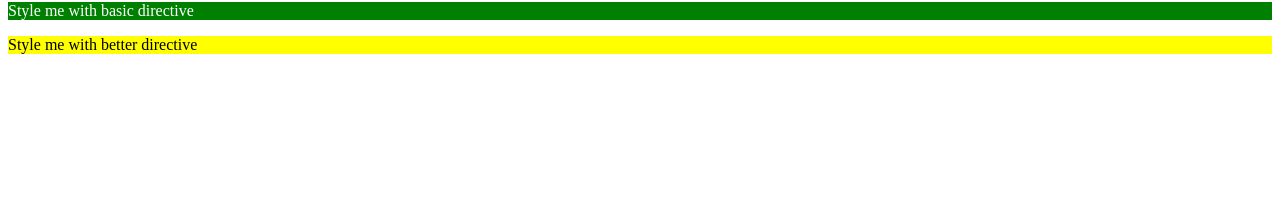
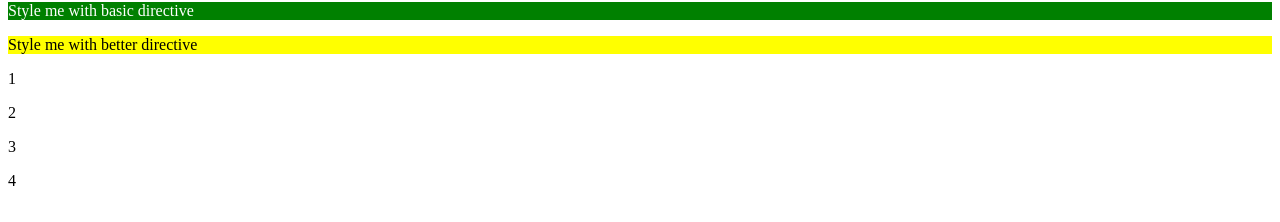
Before and after one commit to sujupa/advanced-angular, an Angular app: page / in a window 1280 px wide. Shown: the part 258-480 px from the top of the page. Built offline with nearby package versions, Linux system fonts and the light colour scheme.

Commit message:
updated notes

```diff
--- a/src/app/app.component.html
+++ b/src/app/app.component.html
@@ -13,3 +13,8 @@ School Name: {{schoolName}}
 
 <p appBasicHighlight>Style me with basic directive</p>
 <p appBetterHighlight [defaultColor]="'yellow'" [highlightColor]="'red'">Style me with better directive</p>
+
+<!-- Custom Structural Directive, checks for false statements -->
+<div *appUnless="arrayNumbers.length < 0">
+  <p *ngFor="let no of arrayNumbers">{{no}}</p>
+</div>
--- a/src/app/app.component.ts
+++ b/src/app/app.component.ts
@@ -11,6 +11,8 @@ export class AppComponent implements OnInit {
   lastName: string;
   schoolName: string;
 
+  arrayNumbers = [1, 2, 3, 4];
+
   ngOnInit(): void {
     this.firstName = "Sujay";
     this.lastName = "Patil";
--- a/src/app/app.module.ts
+++ b/src/app/app.module.ts
@@ -5,13 +5,15 @@ import { AppComponent } from './app.component';
 import { TestComponent } from './test/test.component';
 import { BasicHighlightDirective } from './basic-highlight/basic-highlight.directive';
 import { BetterHighlightDirective } from './better-highlight/better-highlight.directive';
+import { UnlessDirective } from './unless.directive';
 
 @NgModule({
   declarations: [
     AppComponent,
     TestComponent,
     BasicHighlightDirective,
-    BetterHighlightDirective
+    BetterHighlightDirective,
+    UnlessDirective
   ],
   imports: [
     BrowserModule
--- /dev/null
+++ b/src/app/unless.directive.ts
@@ -0,0 +1,19 @@
+import { Directive, Input, TemplateRef, ViewContainerRef } from '@angular/core';
+
+@Directive({
+  selector: '[appUnless]'
+})
+export class UnlessDirective {
+
+  @Input() set appUnless(condition: boolean) {
+    if (!condition) {
+      this.vcRef.createEmbeddedView(this.templateRef);
+    } else {
+      this.vcRef.clear();
+    }
+  }
+
+  constructor(private templateRef: TemplateRef<any>,
+    private vcRef: ViewContainerRef) { }
+
+}
```
Also changed, not shown: notes.txt.
